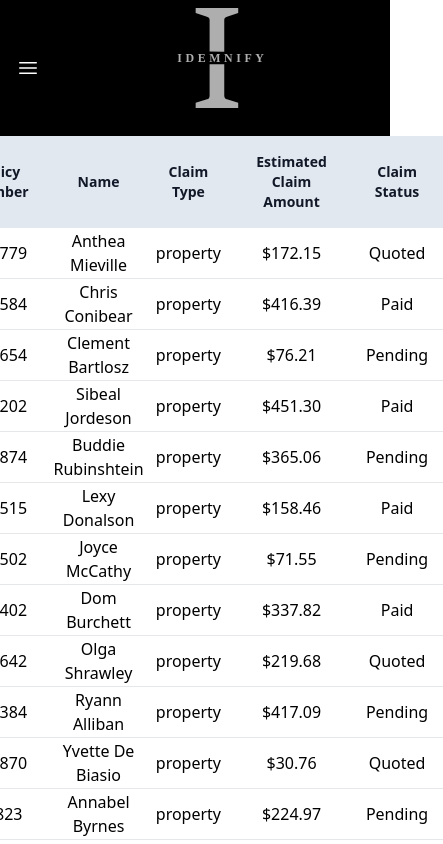
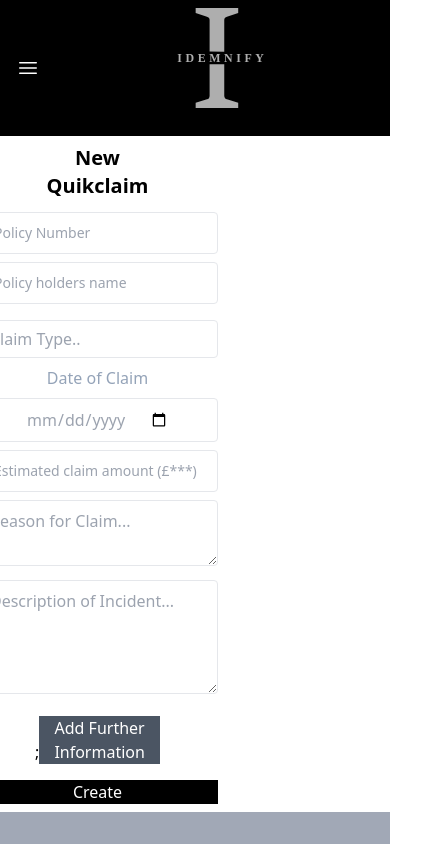
Before and after one commit to persistentcliffhanger/neuda-project-git, a React (Create React App) app in the folder idemnify-react/: page / in a window 390 px wide. Shown: the top 844 px of the page, 443 px wide, since content can reach past the window. Built offline with nearby package versions, Linux system fonts and the light colour scheme.

Commit message:
Extra work done on visible div for claim type on newquikclaim....search still needs work

```diff
--- a/idemnify-react/src/App.js
+++ b/idemnify-react/src/App.js
@@ -14,8 +14,8 @@ function App() {
 
       <Header1 />
 
-      <ClaimsTable />
-      {/* <Newquikclaim /> */}
+      {/* <ClaimsTable /> */}
+      {<Newquikclaim /> }
       <Footer />
     </div>
   );
--- a/idemnify-react/src/components/Claimstable.js
+++ b/idemnify-react/src/components/Claimstable.js
@@ -1,17 +1,103 @@
 import "./data/data.js";
 import "../Claims.css";
 import { useEffect, useState } from "react";
-import { Claimdata } from "./data/data.js";
+import { Claimdata, getAllClaimsForPolicyNumber } from "./data/data.js";
 import Claimsrow from "./claimsrow.js";
+// import { useSearchParams } from "react-router-dom";
+// import { getAllClaimsForPolicyNumber } from "../data/data";
 
 const ClaimsTable = (props) => {
   const [claim, setClaims] = useState([]);
   const [isLoading, setIsLoading] = useState(true);
+  // const [searchParams, setSearchParams] = useSearchParams();
 
 
   useEffect(() => {
-    loadClaim("property");
+    loadClaim();
   }, []);
+
+
+
+
+
+useEffect(() => {
+  if (props.searchTerm !== "") {
+    setIsLoading(true);
+    getAllClaimsForPolicyNumber(props.searchTerm)
+      .then((response) => {
+        setClaims(response.data);
+        setIsLoading(false);
+      })
+      .catch((error) => {
+        console.log("something went wrong", error);
+      });
+  }
+}, [props.searchTerm]);
+
+// const [uniqueCountries, setUniqueCountries] = useState([]);
+
+// const loadCountries = () => {
+//   getCountries()
+//     .then((response) => {
+//       if (response.status === 200) {
+//         setUniqueCountries(response.data);
+//         setIsLoading(false);
+//       } else {
+//         console.log("something went wrong");
+//       }
+//     })
+//     .catch((error) => {
+//       console.log("something went wrong", error);
+//     });
+// };
+
+// const loadData = (country) => {
+//   getAllPaymentsForCountry(country)
+//     .then((response) => {
+//       if (response.status === 200) {
+//         setIsLoading(false);
+//         setPayments(response.data);
+//       } else {
+//         console.log("something went wrong", response.status);
+//       }
+//     })
+//     .catch((error) => {
+//       console.log("something went wrong", error);
+//     });
+// };
+
+//debugger;
+
+// const [selectedCountry, setSelectedCountry] = useState("");
+
+// useEffect(() => {
+//   const country = searchParams.get("country");
+//   if (country !== selectedCountry) {
+//     setSelectedCountry(country);
+//     loadData(country);
+//   }
+// }, []);
+
+// const changeCountry = (event) => {
+//   const country = event.target.value;
+//   setSelectedCountry(country);
+//   setIsLoading(true);
+//   loadData(country);
+//   setSearchParams({ country: country });
+// };
+
+
+
+
+
+
+
+
+
+
+
+
+
 
   const claimdata = Claimdata();
 
--- /dev/null
+++ b/idemnify-react/src/components/FindClaimsPage.js
@@ -0,0 +1,27 @@
+import Search from "Search";
+import Claimstable from "Claimstable";
+import { useParams } from "react-router-dom";
+import { useEffect } from "react";
+
+const FindClaimsPage = (props) => {
+  const params = useParams();
+
+  useEffect(() => {
+    if (
+      params.policyNumber != null &&
+      params.policyNumber !== props.searchTerm
+    ) {
+      props.setSearchTerm(params.policyNumber);
+    }
+  // eslint-disable-next-line react-hooks/exhaustive-deps
+  }, [params.policyNumber]);
+
+  return (
+    <>
+      <Search setSearchTerm={props.setSearchTerm} />
+      <Claimstable searchTerm={props.searchTerm} />
+    </>
+  );
+};
+
+export default FindClaimsPage;
--- a/idemnify-react/src/components/Newquikclaim.js
+++ b/idemnify-react/src/components/Newquikclaim.js
@@ -1,8 +1,10 @@
+import { useReducer, useState } from "react";
+import { addNewClaim } from "./data/data.js";
+
 import reflect from "./reflect.jpg";
 
-import { useEffect, useState } from "react";
-
-function Newquikclaim() {
+const Newquikclaim = () => {
+  const [message, setMessage] = useState("");
   const [addinformation, setAddinformation] = useState(0);
 
   const setinformation = () => {
@@ -109,6 +111,49 @@ function Newquikclaim() {
       );
     }
   };
+  const initialNewClaimState = {
+    policy_number: "",
+    claim_type: "",
+    claim_date: new Date().toISOString().slice(0, 10),
+    est_claim_amt: "0",
+    address: "",
+    vehicle_make: "",
+    vehicle_model: "",
+    vehicle_year: 1900,
+    pet_type: "",
+    pet_breed: "",
+    claim_description: "",
+    claim_reason: "",
+    claim_status: "",
+  };
+
+  const formReducer = (state, data) => {
+    return { ...state, [data.field]: data.value };
+  };
+
+  const [newClaim, dispatch] = useReducer(formReducer, initialNewClaimState);
+
+  const handleChange = (event) => {
+    dispatch({ field: event.target.id, value: event.target.value });
+  };
+
+  const handleSubmit = (event) => {
+    event.preventDefault();
+    setMessage("Saving...");
+    addNewClaim(newClaim)
+      .then((response) => {
+        if (response.status === 200) {
+          setMessage("New transaction added with id " + response.data.id);
+        } else {
+          setMessage(
+            "Something went wrong - status code was " + response.status
+          );
+        }
+      })
+      .catch((error) => {
+        setMessage("Something went wrong - " + error);
+      });
+  };
 
   return (
     <div className="Newquikclaim">
@@ -124,10 +169,13 @@ function Newquikclaim() {
           >
             <p className="text-black font-bold text-xl mb-3">New Quikclaim</p>
 
-            <form>
+            <form className="addTransactionsForm" onSubmit={handleSubmit}>
               <input
                 aria-label="Enter the policy number"
                 type="text"
+                id="policy"
+                value={addNewClaim.policy_number}
+                onChange={handleChange}
                 placeholder="Policy Number"
                 className="text-sm text-gray-base w-full
                               mr-3 py-5 px-4 h-2 border
@@ -135,7 +183,10 @@ function Newquikclaim() {
               />
               <input
                 aria-label="Enter the policy holders name"
-                type="password"
+                type="text"
+                id="name"
+                value={addNewClaim.customer_name}
+                onChange={handleChange}
                 placeholder="Policy holders name"
                 className="text-sm text-gray-base w-full mr-3
                               py-5 px-4 h-2 border border-gray-200
@@ -144,6 +195,8 @@ function Newquikclaim() {
               <select
                 class="rounded mt-2 form-select appearance-none block w-full px-3 py-1.5 mb-2 text-base font-normal text-gray-400 bg-white bg-clip-padding bg-no-repeat border border-solid border-gray-200 transition ease-in-out m-0 focus:text-gray-700 focus:bg-white focus:border-blue-600 focus:outline-1"
                 onChange={(event) => setinsurancetype(event.target.value)}
+                id="name"
+                value={insurancetype}
               >
                 <option selected>Claim Type..</option>
                 <option value="property">Property</option>
@@ -199,12 +252,13 @@ function Newquikclaim() {
               >
                 Create
               </button>
+              <div>{message}</div>
             </form>
           </div>
         </div>
       </div>
     </div>
   );
-}
+};
 
 export default Newquikclaim;
--- /dev/null
+++ b/idemnify-react/src/components/Search.js
@@ -0,0 +1,54 @@
+import { useState } from "react";
+import { useNavigate } from "react-router-dom";
+
+const Search = (props) => {
+
+  const [localSearchTerm, setLocalSearchTerm] = useState("");
+  const [valid, setValid] = useState(true);
+  const [touched, setTouched] = useState(false);
+  const navigate = useNavigate();
+
+  const checkValidity = (value) => {
+    setValid(value.trim().length > 0);
+  };
+
+  const handleChange = (event) => {
+    setTouched(true);
+    setLocalSearchTerm(event.target.value);
+    checkValidity(event.target.value);
+  };
+
+  const doSearch = (event) => {
+    event.preventDefault();
+    props.setSearchTerm(localSearchTerm);
+    navigate(`/find/${localSearchTerm}`);
+  };
+
+  const clearForm = () => {
+    setLocalSearchTerm("");
+    setTouched(false);
+    setValid(true);
+    props.setSearchTerm("");
+  };
+
+  return (
+    <div className="searchBox">
+      <form onSubmit={doSearch}>
+        <label htmlFor="policynumber">Policy Number</label>
+        <input
+          onChange={handleChange}
+          value={localSearchTerm}
+          id="policynumber"
+          type="text"
+          style={{ border: valid ? "1px solid #000" : "2px solid #f00" }}
+        />
+        <button type="submit" disabled={!valid || !touched}>
+          Search
+        </button>
+        <button onClick={clearForm}>Reset</button>
+      </form>
+    </div>
+  );
+};
+
+export default Search;
--- a/idemnify-react/src/components/claimsrow.js
+++ b/idemnify-react/src/components/claimsrow.js
@@ -2,7 +2,7 @@ const Claimsrow = (props) => {
   return (
     <>
       <tr className="bg-white border-b transition duration-300 ease-in-out hover:bg-gray-100 hover:font-semibold">
-        <td className="hidden lg:table-cell">
+        <td className="hidden lg:table-cell"Hi >
           <input
             type="checkbox"
             className="border border-gray-300 rounded-sm bg-white checked:bg-gray-600 checked:border-gray-600 hidden lg:table-cell"
--- a/idemnify-react/src/components/data/data.js
+++ b/idemnify-react/src/components/data/data.js
@@ -882,9 +882,9 @@ export const Claimdata = () => {
     });
   };
 
-  export const getAllPaymentsForOrderId = (orderId) => {
+  export const getAllClaimsForPolicyNumber= (policy_number) => {
     return axios({
-      url: "http://localhost:8080/api/payment?order=" + orderId,
+      url: "http://localhost:8080/api/payment?order=" + policy_number,
       method: "GET",
       headers: { Accept: "application/json" },
     });
@@ -902,14 +902,14 @@ export const Claimdata = () => {
   //add transaction:  POST /api/payment
   //update            PUT /api/payment/142645
 
-  export const addNewClaim = (payment) => {
+  export const addNewClaim = (claim) => {
     return axios({
-      url: "http://localhost:8080/api/payment",
+      url: "http://localhost:8080/api/claim",
       method: "POST",
       headers: {
         Accept: "application/json",
         "Content-Type": "application/json",
       },
-      data: payment,
+      data: claim,
     });
   };
```
